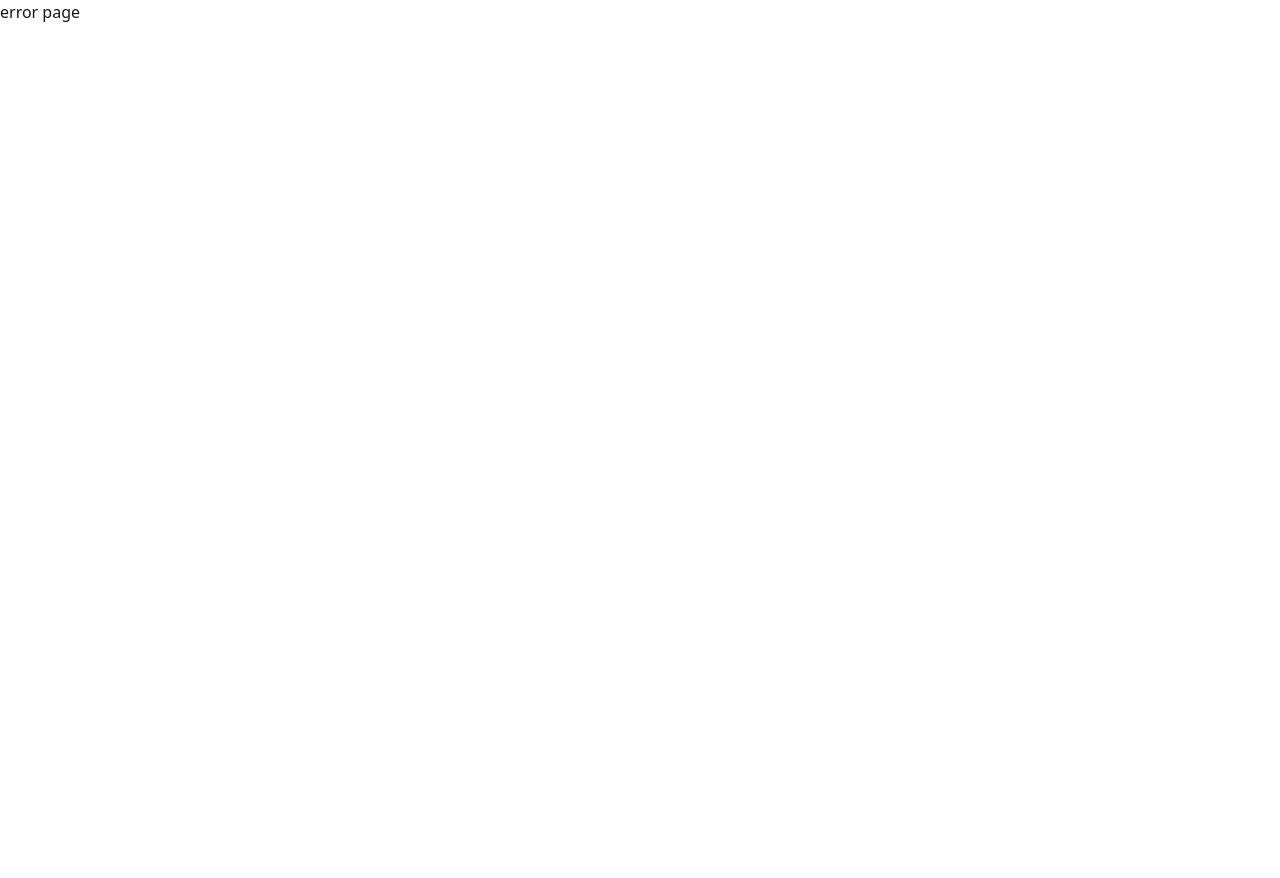
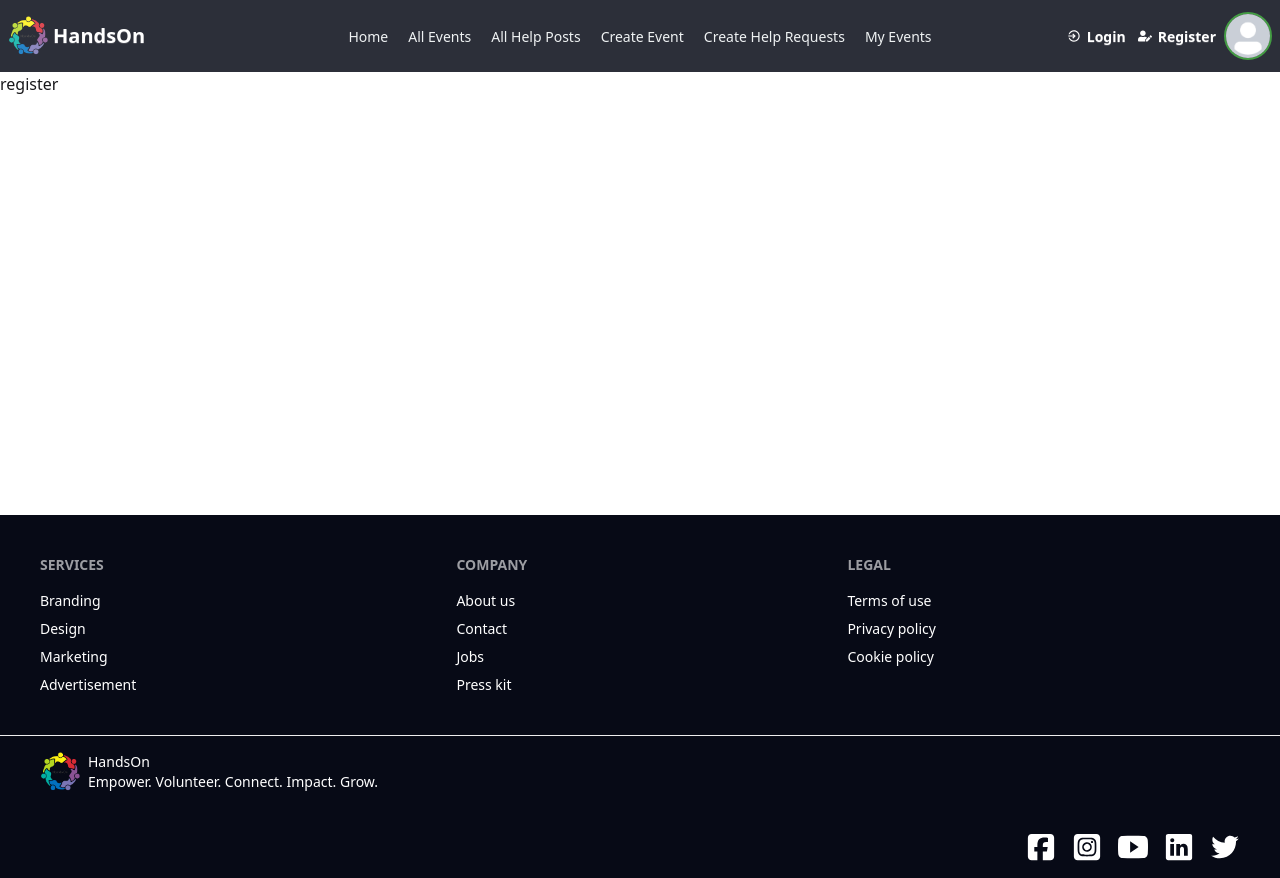
Before and after one commit to shafriki/hands-on-volunteering-platform-client-side, a React (Vite) app: page /register in a window 1280 px wide. Before the commit this address had no page. Before the commit the page ends 800 px from the top, so only its background shows below. Built offline with nearby package versions, Linux system fonts and the light colour scheme.

Commit message:
add a moto section and register page

```diff
--- /dev/null
+++ b/src/Pages/Authentication/Login/Login.jsx
@@ -0,0 +1,11 @@
+import React from 'react';
+
+const Login = () => {
+    return (
+        <div>
+            login
+        </div>
+    );
+};
+
+export default Login;
--- /dev/null
+++ b/src/Pages/Authentication/Register/Register.jsx
@@ -0,0 +1,11 @@
+import React from 'react';
+
+const Register = () => {
+    return (
+        <div>
+            register
+        </div>
+    );
+};
+
+export default Register;
--- a/src/Pages/Home/Home.jsx
+++ b/src/Pages/Home/Home.jsx
@@ -3,6 +3,7 @@ import BannerCompo from '../../components/Banner/BannerCompo';
 import Latest from '../../components/Latest Events/Latest';
 import AboutUs from '../../components/AboutUs/AboutUs';
 import OurPrograms from '../../components/OurPrograms/OurPrograms';
+import Moto from '../../components/Moto/Moto';
 
 const Home = () => {
     return (
@@ -11,6 +12,7 @@ const Home = () => {
             <Latest></Latest>
             <AboutUs></AboutUs>
             <OurPrograms></OurPrograms>
+            <Moto></Moto>
         </div>
     );
 };
--- a/src/Pages/Shared/Navbar/Navbar.jsx
+++ b/src/Pages/Shared/Navbar/Navbar.jsx
@@ -42,8 +42,8 @@ const Navbar = () => {
                     <Link to='/login' className="btn btn-ghost px-1 hover:bg-green-500 text-white border-none"><IoMdLogIn />Login</Link>
                     <Link to='/register' className="btn btn-ghost hover:bg-green-500 px-1 text-white border-none"><FaUserEdit />Register</Link>
                     <div className="dropdown z-10 dropdown-hover dropdown-bottom dropdown-end">
-                        <div tabIndex={0} role="button" className="btn btn-ghost btn-circle avatar">
-                            <div className="w-10 h-10 md:w-12 md:h-12 rounded-full border-2 border-[#2AB7B1] object-cover cursor-pointer">
+                        <div tabIndex={0} role="button" className=" avatar">
+                            <div className="w-10 h-10 md:w-12 md:h-12 rounded-full border-2 border-[#228B22] object-cover cursor-pointer">
                                 <img alt="User Avatar" src={avatarImg} />
                             </div>
                         </div>
--- a/src/Routes/Routes.jsx
+++ b/src/Routes/Routes.jsx
@@ -1,6 +1,7 @@
 import { createBrowserRouter } from "react-router-dom";
 import Main from "../Layouts/Main";
 import Home from "../Pages/Home/Home";
+import Register from "../Pages/Authentication/Register/Register";
 
 export const router = createBrowserRouter ([
     {
@@ -11,6 +12,11 @@ export const router = createBrowserRouter ([
             {
                 path: '/',
                 element:<Home></Home>,
+
+            },
+            {
+                path: '/register',
+                element:<Register></Register>
             }
         ]
     }
--- /dev/null
+++ b/src/components/Moto/Moto.jsx
@@ -0,0 +1,13 @@
+import React from 'react';
+
+const Moto = () => {
+    return (
+        <div
+            className="my-10 bg-fixed py-36 md:py-48 relative bg-cover bg-center bg-no-repeat px-5"
+            style={{ backgroundImage: "url('https://i.ibb.co.com/yTNXT8J/motso.png')" }}
+        >
+        </div>
+    );
+};
+
+export default Moto;
```
